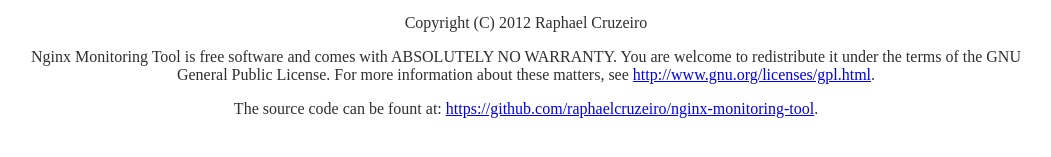
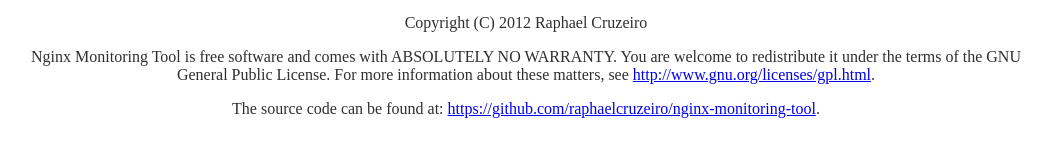
Before and after one commit to raphaelcruzeiro/nginx-monitoring-tool, a Django app: template stats/templates/index.html in a window 1280 px wide. Shown: the part 259-416 px from the top of the page, without its empty margins (114-1165 px from the left). Run offline with Django 3.2, Linux system fonts and the light colour scheme; the template is opened without the code that fills it: values that come from a table or form of the project are taken from there, others are empty; parts of the project's set-up code (start-up, migrations or seed data) failed here and were passed over.

Commit message:
fixed type on the templat

```diff
--- a/stats/templates/index.html
+++ b/stats/templates/index.html
@@ -56,7 +56,7 @@
         <p id="license">Nginx Monitoring Tool is free software and comes with ABSOLUTELY NO WARRANTY.  You are
   welcome to redistribute it under the terms of the GNU General Public
   License.  For more information about these matters, see <a href="http://www.gnu.org/licenses/gpl.html">http://www.gnu.org/licenses/gpl.html</a>.</p>
-        <p>The source code can be fount at: <a href="https://github.com/raphaelcruzeiro/nginx-monitoring-tool">https://github.com/raphaelcruzeiro/nginx-monitoring-tool</a>.</p>
+        <p>The source code can be found at: <a href="https://github.com/raphaelcruzeiro/nginx-monitoring-tool">https://github.com/raphaelcruzeiro/nginx-monitoring-tool</a>.</p>
     </div>
     </body>
 </html>
```
